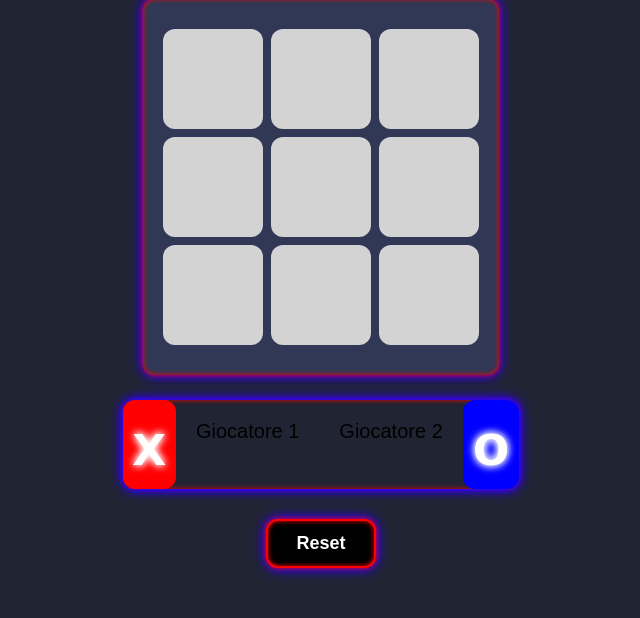
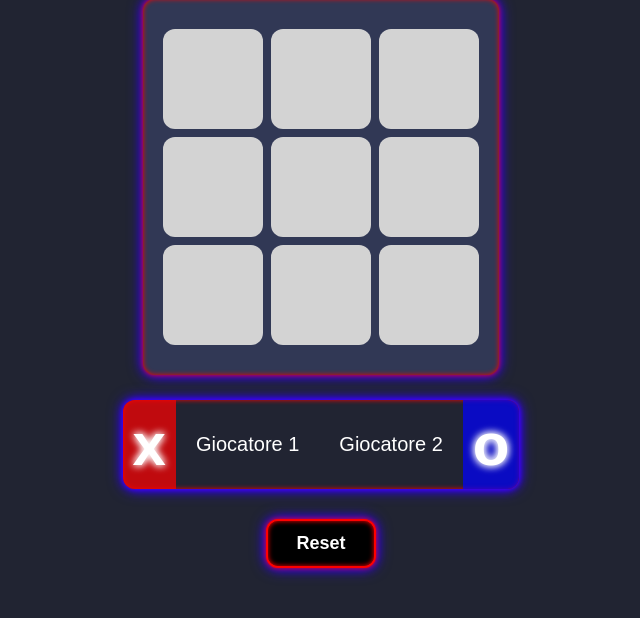
Before and after one commit to Nexus29/Tic-Tac-Toe, a PHP site: page /Gioco/gioco.html in a window 1280 px wide. Shown: the part 74-692 px from the top of the page, without its empty margins (319-959 px from the left). Run offline with PHP 8.4, Linux system fonts and the light colour scheme.

Commit message:
fine styling della pagina gioco

```diff
--- a/Progetto/Gioco/style.css
+++ b/Progetto/Gioco/style.css
@@ -66,6 +66,7 @@ body {
   border-radius: 12px;
   font-weight: bolder;
   font-size: 60px;
+  transition: 0.25s ease;
 }
 
 .grid .cell:hover {
@@ -87,7 +88,6 @@ body {
     0 0 7px #7451fe,
     0 0 10px #7451fe,
     0 0 21px #7451fe;
-
     border: 2px solid  #4800ff;
 }
 
@@ -108,8 +108,8 @@ body {
 }
 
 .players .x{
-  border-radius: 12px;
-  background: red;
+  background: rgba(255, 0, 0, 0.718);
+  border-radius: 0; /* FIX */
   color:white;
   text-shadow:
     0 0 7px #ffffff,
@@ -118,8 +118,9 @@ body {
 
 .players .o{
   color:white;
-  background: blue;
-  border-radius: 12px;
+  background: rgba(1, 1, 255, 0.704);
+   border-radius: 0; /* FIX */
+
   text-shadow:
     0 0 7px #ffffff,
     0 0 10px #ffffff;
@@ -128,7 +129,18 @@ body {
 .players .player{
   padding: 20px;
   font-size: 20px;
+  display:flex;
+  align-items: center;
+  color: white;
+}
+.players .x {
+  border-top-left-radius: 12px;
+  border-bottom-left-radius: 12px;
+}
 
+.players .o {
+  border-top-right-radius: 12px;
+  border-bottom-right-radius: 12px;
 }
 
 .grid #newGameButton {
```
